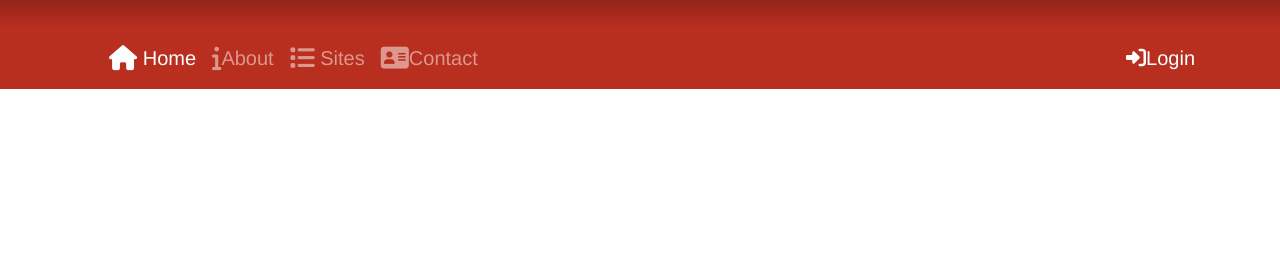
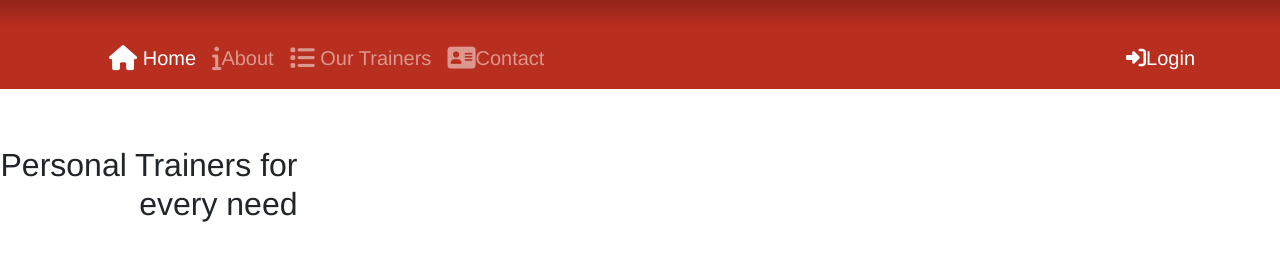
Before and after one commit to Avelez15/portfolio-project-FitFreakz, a website: page index.html in a window 1280 px wide. Shown: the part 233-494 px from the top of the page. Drawn offline with nearby package versions, Linux system fonts and the light colour scheme.

Commit message:
added text

```diff
--- a/index.html
+++ b/index.html
@@ -44,7 +44,7 @@
             <ul class="navbar-nav">
                 <li class="nav-item active"><a class="nav-link" href="#"><i class="fa fa-home fa-lg"></i> Home</a></li>
                 <li class="nav-item"><a class="nav-link" href="#"><i class="fa fa-info fa-lg"></i>About</a></li>
-                <li class="nav-item"><a class="nav-link" href="#"><i class="fa fa-list fa-lg"></i> Sites</a></li>
+                <li class="nav-item"><a class="nav-link" href="#"><i class="fa fa-list fa-lg"></i> Our Trainers</a></li>
                 <li class="nav-item"><a class="nav-link" href="#"><i class="fa fa-address-card fa-lg"></i>Contact</a></li>
             </ul>
             <span class="navbar-text ml-auto">
@@ -94,7 +94,11 @@
     </div>
   </div>
 
-
+  <div class="row row-content align-items-center">
+    <div class="col-sm-4 order-sm-last col-md-3">
+      <h2 class="text-sm-right">Personal Trainers for every need</h2>
+    </div>
+  </div>
 
 
 
```
